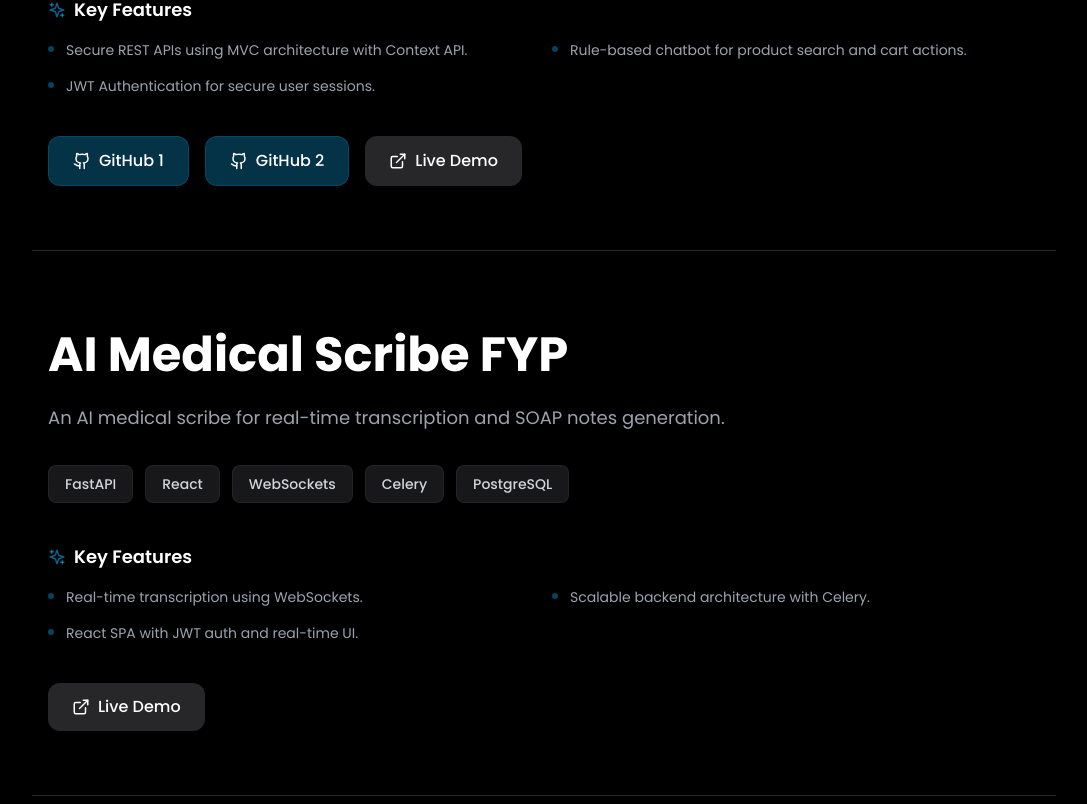
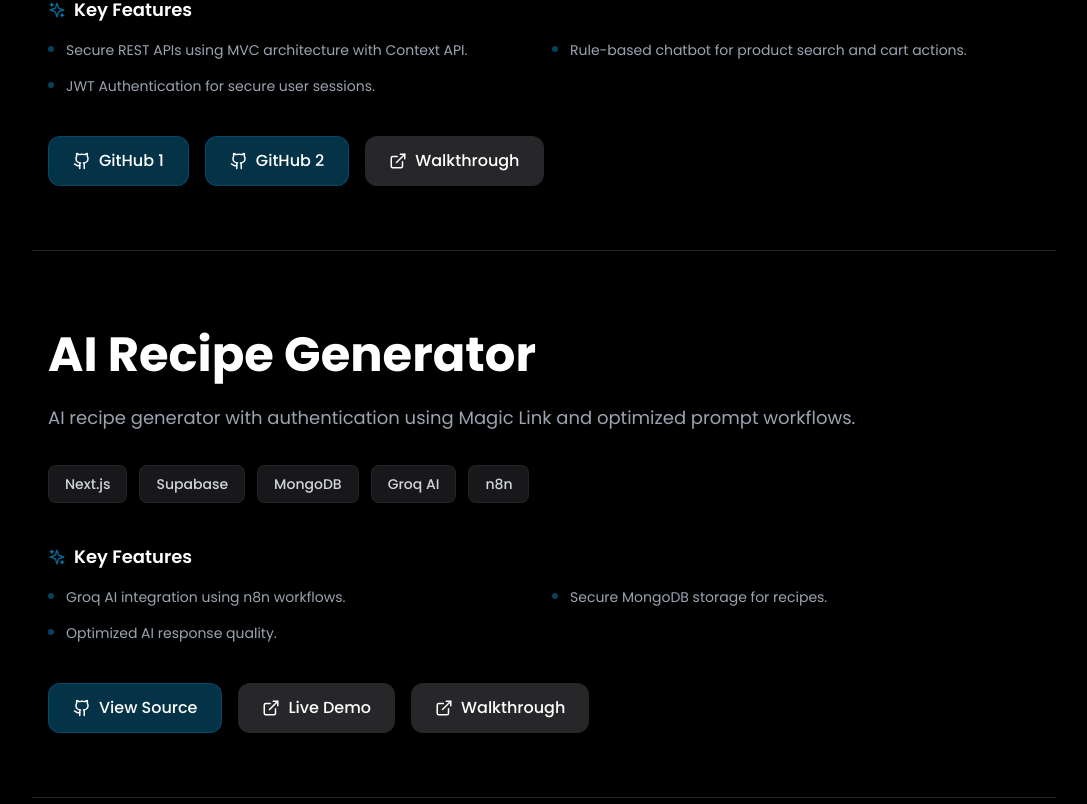
Before and after one commit to Ibrahim-142/Portfolio, a React (Vite) app: page / in a window 1280 px wide. Shown: the part 3856-4660 px from the top of the page, without its empty margins (96-1183 px from the left). Built offline with nearby package versions, Linux system fonts and the light colour scheme.

Commit message:
Fixing minute details

```diff
--- a/src/components/EducationSection.jsx
+++ b/src/components/EducationSection.jsx
@@ -65,10 +65,10 @@
             degree: "Bachelor of Science in Software Engineering",
             institution: "Punjab University College of Information and Technology (PUCIT)",
             duration: "2022 - 2026",
-            grade: "Lahore, Pakistan",
+            grade: "CGPA: 3.16 / 4.0",
             status: null,
             icon: <GraduationCap size={28} className="text-sky-500" />
-        }
+        },
     ];
 
     return (
--- a/src/components/ProjectsSection.jsx
+++ b/src/components/ProjectsSection.jsx
@@ -97,6 +97,19 @@
                     Live Demo
                 </motion.a>
             )}
+            {project.links?.walkthrough && (
+                <motion.a
+                    whileHover={{ scale: 1.05 }}
+                    whileTap={{ scale: 0.95 }}
+                    href={project.links.walkthrough}
+                    target="_blank"
+                    rel="noopener noreferrer"
+                    className="px-6 py-3 rounded-xl text-white bg-zinc-800 hover:bg-zinc-700 transition flex items-center gap-2 font-medium"
+                >
+                    <ExternalLink size={18} />
+                    Walkthrough
+                </motion.a>
+            )}
         </div>
     </motion.section>
 );
@@ -122,7 +135,24 @@
     "https://github.com/Ibrahim-142/ecommercebackend"
   ],
 
-                demo: "https://www.loom.com/share/9e54c40c1d084e188537e3518d12a76b"
+                walkthrough: "https://www.loom.com/share/9e54c40c1d084e188537e3518d12a76b",
+                demo:""
+            }
+        },
+           {
+            title: "AI Recipe Generator",
+            description: "AI recipe generator with authentication using Magic Link and optimized prompt workflows.",
+            tech: ["Next.js", "Supabase", "MongoDB", "Groq AI", "n8n"],
+            features: [
+                "Groq AI integration using n8n workflows.",
+                "Secure MongoDB storage for recipes.",
+                "Optimized AI response quality."
+            ],
+            links: {
+                github: "https://github.com/Ibrahim-142/Nexium_MuhammadIbrahim_Grand_Project",
+                demo:"https://nexium-muhammad-ibrahim-grand-proje.vercel.app/"
+                ,
+                walkthrough: "https://www.loom.com/share/38092fa103744dd38d0e3f1df3814197"
             }
         },
         {
@@ -167,20 +197,7 @@
                 demo: "https://ibrahim145-whisperurdu-api.hf.space/docs#/default/transcribe_audio_transcribe_post"
             }
         },
-        {
-            title: "AI Recipe Generator",
-            description: "AI recipe generator with authentication using Magic Link and optimized prompt workflows.",
-            tech: ["Next.js", "Supabase", "MongoDB", "Groq AI", "n8n"],
-            features: [
-                "Groq AI integration using n8n workflows.",
-                "Secure MongoDB storage for recipes.",
-                "Optimized AI response quality."
-            ],
-            links: {
-                github: "https://github.com/Ibrahim-142/Nexium_MuhammadIbrahim_Grand_Project",
-                demo: "https://www.loom.com/share/38092fa103744dd38d0e3f1df3814197"
-            }
-        },
+
         {
             title: "Blog Summarizer & Urdu Translator",
             description: "A web app to scrape articles, summarize, and translate to Urdu.",
@@ -192,7 +209,7 @@
             ],
             links: {
                 github: "https://github.com/Ibrahim-142/Nexium_Muhammad_Ibrahim_Assign2/tree/main/Internship/assignment2",
-                demo: ""
+                demo: "https://nexium-muhammad-ibrahim-assign2.vercel.app/"
             }
         }
     ];
```
